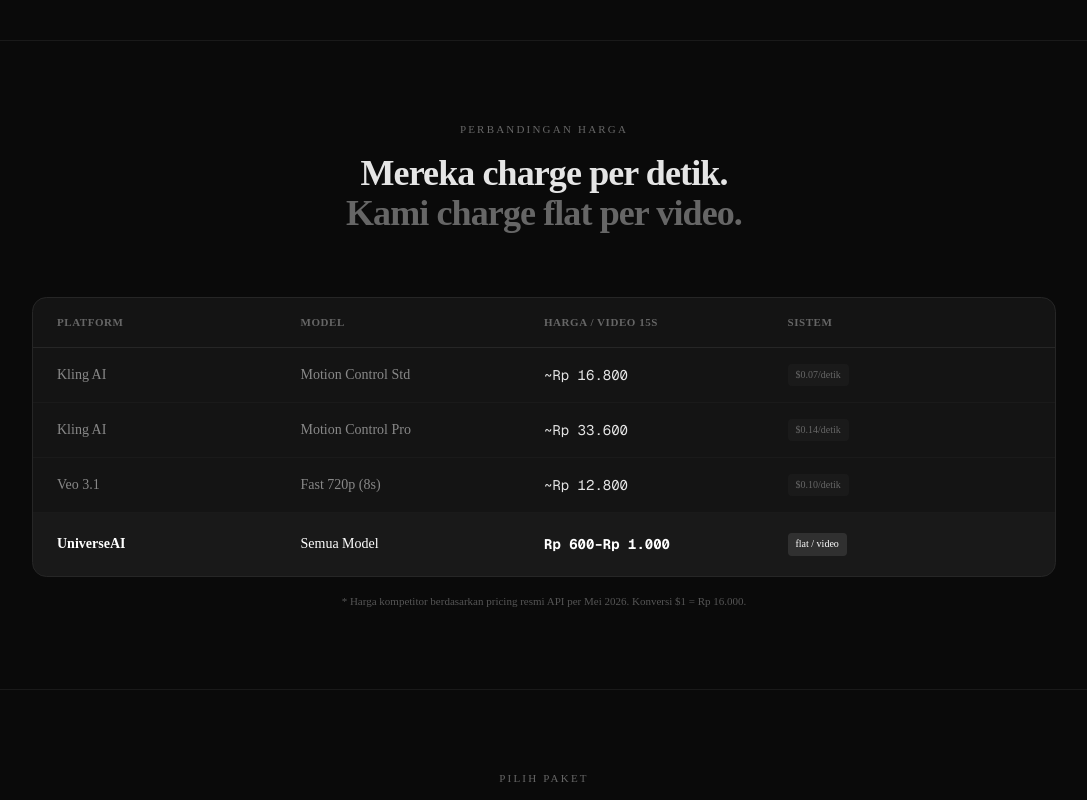
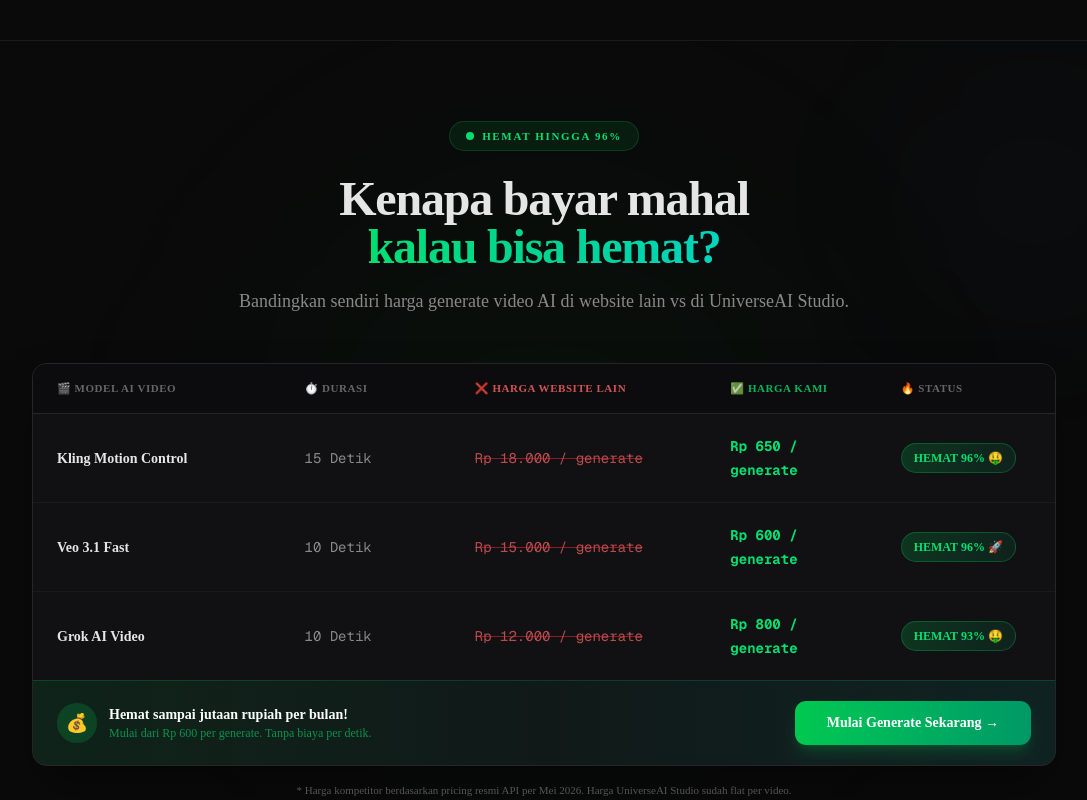
Before and after one commit to wasdurih31/backupmotioncontrol, a Next.js app: page / in a window 1280 px wide. Shown: the part 520-1320 px from the top of the page, without its empty margins (96-1183 px from the left). Built offline with nearby package versions, Linux system fonts and the light colour scheme; no server answers.

Commit message:
feat: redesign price comparison table - hard selling with HEMAT badges and CTA

```diff
--- a/src/app/page.tsx
+++ b/src/app/page.tsx
@@ -38,15 +38,16 @@
         const res = await fetch("/api/pricing");
         if (res.ok) {
           const json = await res.json();
-          const pr = json.pricing || json;
+          const pr = json.pricing || {};
+          const st = json.settings || {};
           setPricing({
-            kling_std: pr.price_kling_std || pr.kling_std || 650,
-            kling_pro: pr.price_kling_pro || pr.kling_pro || 1000,
-            veo_720: pr.price_veo_720 || pr.veo_720 || 600,
-            veo_1080: pr.price_veo_1080 || pr.veo_1080 || 1000,
-            grok_720: pr.price_grok_720 || pr.grok_720 || 800,
-            whatsapp_link: pr.whatsapp_admin_link || pr.whatsapp_link || '',
-            byok_link: pr.byok_signup_link || pr.byok_link || '',
+            kling_std: pr.price_kling_std || 650,
+            kling_pro: pr.price_kling_pro || 1000,
+            veo_720: pr.price_veo_720 || 600,
+            veo_1080: pr.price_veo_1080 || 1000,
+            grok_720: pr.price_grok_720 || 800,
+            whatsapp_link: st.whatsapp_admin_link || '',
+            byok_link: st.byok_signup_link || '',
           });
         }
       } catch { /* use defaults */ }
@@ -92,55 +93,133 @@
         </div>
       </section>
 
-      {/* Price Comparison */}
-      <section className="py-20 px-6 border-t border-[#1a1a1a]">
-        <div className="max-w-5xl mx-auto">
-          <div className="text-center mb-16">
-            <p className="text-[11px] uppercase tracking-[0.2em] text-[#666] mb-4">Perbandingan Harga</p>
-            <h2 className="text-3xl md:text-4xl font-bold tracking-tight">
-              Mereka charge per detik.<br />
-              <span className="text-[#666]">Kami charge flat per video.</span>
+      {/* Price Comparison - Hard Selling */}
+      <section className="py-20 px-6 border-t border-[#1a1a1a] relative overflow-hidden">
+        {/* Background glow effects */}
+        <div className="absolute top-1/2 left-1/2 -translate-x-1/2 -translate-y-1/2 w-[600px] h-[600px] bg-green-500/[0.03] rounded-full blur-[120px] pointer-events-none" />
+        <div className="absolute top-0 right-0 w-[300px] h-[300px] bg-blue-500/[0.02] rounded-full blur-[80px] pointer-events-none" />
+
+        <div className="max-w-5xl mx-auto relative">
+          <div className="text-center mb-12">
+            <div className="inline-flex items-center gap-2 bg-green-500/10 border border-green-500/20 rounded-full px-4 py-1.5 mb-6">
+              <span className="w-2 h-2 bg-green-400 rounded-full animate-pulse" />
+              <span className="text-[11px] uppercase tracking-[0.15em] text-green-400 font-bold">Hemat Hingga 96%</span>
+            </div>
+            <h2 className="text-3xl md:text-5xl font-bold tracking-tight mb-4">
+              Kenapa bayar mahal<br />
+              <span className="bg-gradient-to-r from-green-400 via-emerald-400 to-teal-400 bg-clip-text text-transparent">kalau bisa hemat?</span>
             </h2>
+            <p className="text-[#888] max-w-2xl mx-auto text-lg">
+              Bandingkan sendiri harga generate video AI di website lain vs di UniverseAI Studio.
+            </p>
           </div>
 
           {/* Comparison Table */}
-          <div className="bg-[#141414] border border-[#262626] rounded-2xl overflow-hidden">
-            <div className="grid grid-cols-4 text-[11px] uppercase tracking-wider text-[#666] font-semibold border-b border-[#262626] px-6 py-4">
-              <span>Platform</span>
-              <span>Model</span>
-              <span>Harga / Video 15s</span>
-              <span>Sistem</span>
+          <div className="bg-[#111113] border border-[#262626] rounded-2xl overflow-hidden shadow-2xl shadow-black/50">
+            {/* Table Header */}
+            <div className="grid grid-cols-12 text-[11px] uppercase tracking-wider font-bold border-b border-[#262626] bg-[#0c0c0e]">
+              <div className="col-span-3 px-6 py-4 text-[#666] flex items-center gap-2">
+                🎬 Model AI Video
+              </div>
+              <div className="col-span-2 px-4 py-4 text-[#666] flex items-center gap-1">
+                ⏱️ Durasi
+              </div>
+              <div className="col-span-3 px-4 py-4 text-red-400/80 flex items-center gap-1">
+                ❌ Harga Website Lain
+              </div>
+              <div className="col-span-2 px-4 py-4 text-green-400/80 flex items-center gap-1">
+                ✅ Harga Kami
+              </div>
+              <div className="col-span-2 px-4 py-4 text-[#666] flex items-center gap-1">
+                🔥 Status
+              </div>
             </div>
+
+            {/* Table Rows */}
             <div className="divide-y divide-[#1a1a1a]">
-              <div className="grid grid-cols-4 px-6 py-4 text-sm items-center">
-                <span className="text-[#888]">Kling AI</span>
-                <span className="text-[#888]">Motion Control Std</span>
-                <span className="text-[#e5e5e5] font-mono">~Rp 16.800</span>
-                <span className="text-[10px] text-[#666] bg-[#1a1a1a] px-2 py-1 rounded w-fit">$0.07/detik</span>
+              {/* Kling Motion Control */}
+              <div className="grid grid-cols-12 px-0 items-center group hover:bg-white/[0.02] transition-colors">
+                <div className="col-span-3 px-6 py-5">
+                  <span className="text-[#e5e5e5] font-semibold text-sm">Kling Motion Control</span>
+                </div>
+                <div className="col-span-2 px-4 py-5">
+                  <span className="text-[#888] text-sm font-mono">15 Detik</span>
+                </div>
+                <div className="col-span-3 px-4 py-5">
+                  <span className="text-red-400/70 text-sm font-mono line-through decoration-red-500/50">Rp 18.000 / generate</span>
+                </div>
+                <div className="col-span-2 px-4 py-5">
+                  <span className="text-green-400 text-sm font-bold font-mono">{fmtRp(p.kling_std)} / generate</span>
+                </div>
+                <div className="col-span-2 px-4 py-5">
+                  <span className="inline-flex items-center gap-1 bg-gradient-to-r from-green-500/20 to-emerald-500/10 border border-green-500/30 text-green-400 text-xs font-bold px-3 py-1.5 rounded-full">
+                    HEMAT {Math.round((1 - p.kling_std / 18000) * 100)}% 🤑
+                  </span>
+                </div>
               </div>
-              <div className="grid grid-cols-4 px-6 py-4 text-sm items-center">
-                <span className="text-[#888]">Kling AI</span>
-                <span className="text-[#888]">Motion Control Pro</span>
-                <span className="text-[#e5e5e5] font-mono">~Rp 33.600</span>
-                <span className="text-[10px] text-[#666] bg-[#1a1a1a] px-2 py-1 rounded w-fit">$0.14/detik</span>
+
+              {/* Veo 3.1 Fast */}
+              <div className="grid grid-cols-12 px-0 items-center group hover:bg-white/[0.02] transition-colors">
+                <div className="col-span-3 px-6 py-5">
+                  <span className="text-[#e5e5e5] font-semibold text-sm">Veo 3.1 Fast</span>
+                </div>
+                <div className="col-span-2 px-4 py-5">
+                  <span className="text-[#888] text-sm font-mono">10 Detik</span>
+                </div>
+                <div className="col-span-3 px-4 py-5">
+                  <span className="text-red-400/70 text-sm font-mono line-through decoration-red-500/50">Rp 15.000 / generate</span>
+                </div>
+                <div className="col-span-2 px-4 py-5">
+                  <span className="text-green-400 text-sm font-bold font-mono">{fmtRp(p.veo_720)} / generate</span>
+                </div>
+                <div className="col-span-2 px-4 py-5">
+                  <span className="inline-flex items-center gap-1 bg-gradient-to-r from-green-500/20 to-emerald-500/10 border border-green-500/30 text-green-400 text-xs font-bold px-3 py-1.5 rounded-full">
+                    HEMAT {Math.round((1 - p.veo_720 / 15000) * 100)}% 🚀
+                  </span>
+                </div>
               </div>
-              <div className="grid grid-cols-4 px-6 py-4 text-sm items-center">
-                <span className="text-[#888]">Veo 3.1</span>
-                <span className="text-[#888]">Fast 720p (8s)</span>
-                <span className="text-[#e5e5e5] font-mono">~Rp 12.800</span>
-                <span className="text-[10px] text-[#666] bg-[#1a1a1a] px-2 py-1 rounded w-fit">$0.10/detik</span>
+
+              {/* Grok AI Video */}
+              <div className="grid grid-cols-12 px-0 items-center group hover:bg-white/[0.02] transition-colors">
+                <div className="col-span-3 px-6 py-5">
+                  <span className="text-[#e5e5e5] font-semibold text-sm">Grok AI Video</span>
+                </div>
+                <div className="col-span-2 px-4 py-5">
+                  <span className="text-[#888] text-sm font-mono">10 Detik</span>
+                </div>
+                <div className="col-span-3 px-4 py-5">
+                  <span className="text-red-400/70 text-sm font-mono line-through decoration-red-500/50">Rp 12.000 / generate</span>
+                </div>
+                <div className="col-span-2 px-4 py-5">
+                  <span className="text-green-400 text-sm font-bold font-mono">{fmtRp(p.grok_720)} / generate</span>
+                </div>
+                <div className="col-span-2 px-4 py-5">
+                  <span className="inline-flex items-center gap-1 bg-gradient-to-r from-green-500/20 to-emerald-500/10 border border-green-500/30 text-green-400 text-xs font-bold px-3 py-1.5 rounded-full">
+                    HEMAT {Math.round((1 - p.grok_720 / 12000) * 100)}% 🤑
+                  </span>
+                </div>
               </div>
-              <div className="grid grid-cols-4 px-6 py-5 text-sm items-center bg-white/[0.02]">
-                <span className="text-white font-semibold">UniverseAI</span>
-                <span className="text-white">Semua Model</span>
-                <span className="text-white font-bold font-mono">{fmtRp(minPrice)}–{fmtRp(maxPrice)}</span>
-                <span className="text-[10px] text-white bg-white/10 px-2 py-1 rounded w-fit font-medium">flat / video</span>
+            </div>
+
+            {/* Bottom CTA Banner */}
+            <div className="bg-gradient-to-r from-green-500/10 via-emerald-500/5 to-teal-500/10 border-t border-green-500/20 px-6 py-5 flex flex-col sm:flex-row items-center justify-between gap-4">
+              <div className="flex items-center gap-3">
+                <div className="w-10 h-10 bg-green-500/20 rounded-full flex items-center justify-center text-lg">💰</div>
+                <div>
+                  <p className="text-white font-bold text-sm">Hemat sampai jutaan rupiah per bulan!</p>
+                  <p className="text-green-400/60 text-xs">Mulai dari {fmtRp(minPrice)} per generate. Tanpa biaya per detik.</p>
+                </div>
               </div>
+              <Link href="/login" className="shrink-0">
+                <button className="px-8 py-3 bg-gradient-to-r from-green-500 to-emerald-600 hover:from-green-400 hover:to-emerald-500 text-white font-bold text-sm rounded-xl transition-all shadow-lg shadow-green-500/20 hover:shadow-green-500/40 hover:scale-105 active:scale-95">
+                  Mulai Generate Sekarang →
+                </button>
+              </Link>
             </div>
           </div>
 
           <p className="text-center text-[11px] text-[#555] mt-4">
-            * Harga kompetitor berdasarkan pricing resmi API per Mei 2026. Konversi $1 = Rp 16.000.
+            * Harga kompetitor berdasarkan pricing resmi API per Mei 2026. Harga UniverseAI Studio sudah flat per video.
           </p>
         </div>
       </section>
```
